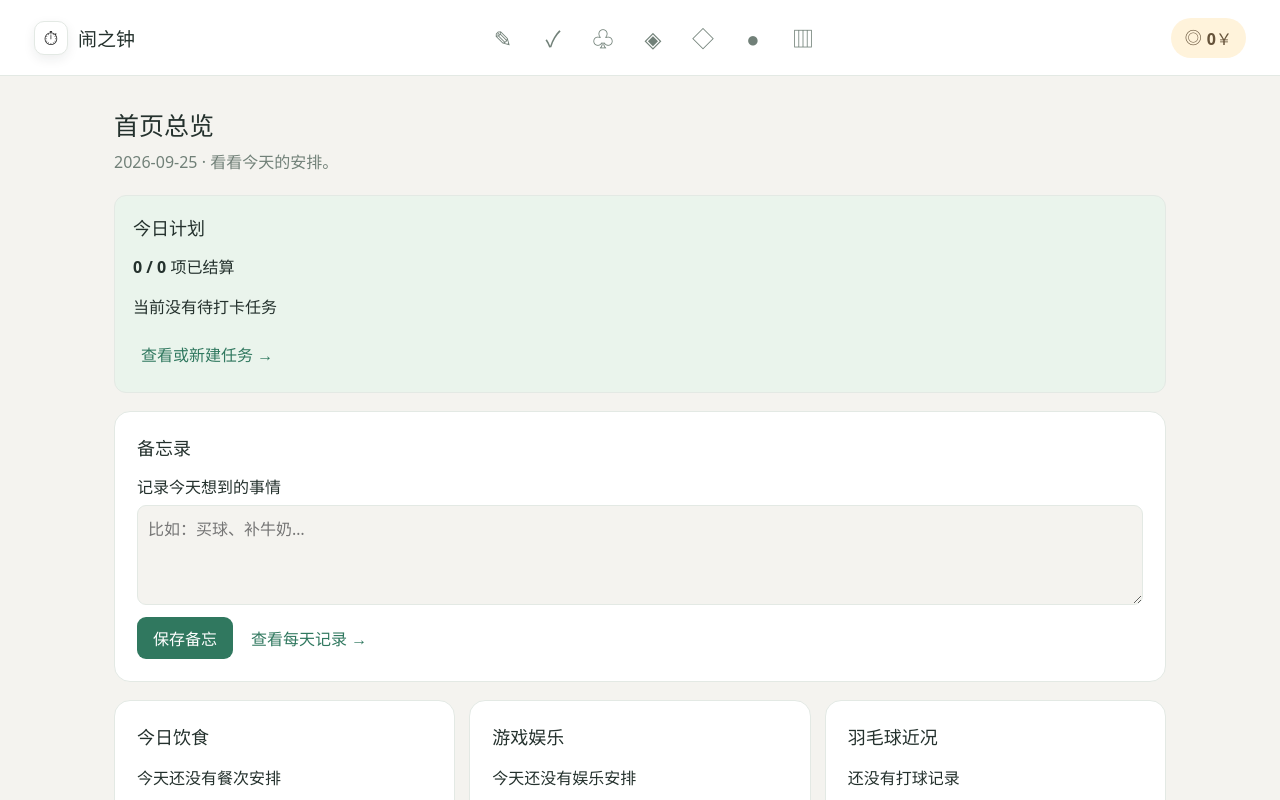
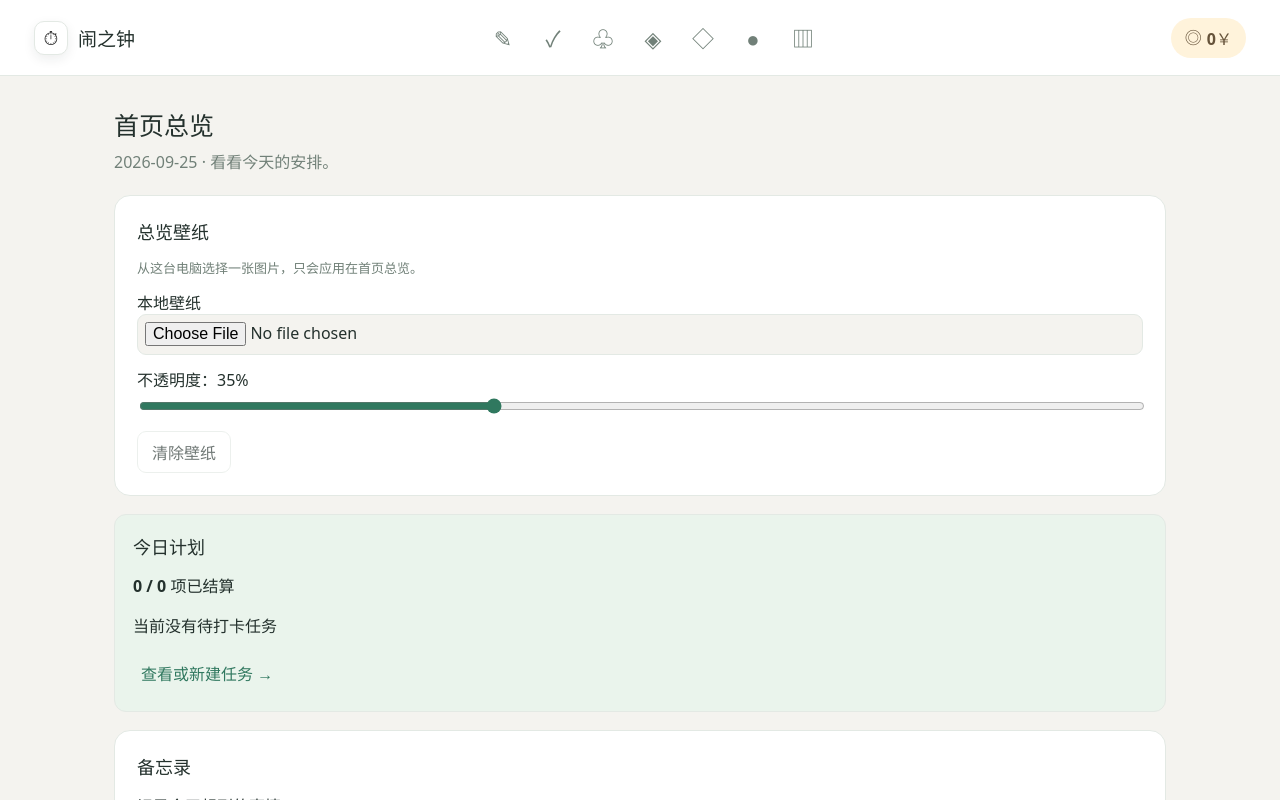
Before and after one commit to lorry-cpu/naozhizhong, a React (Vite) app: page / in a window 1280 px wide. Shown: the top 800 px of the page. Built offline with nearby package versions, Linux system fonts and the light colour scheme.

Commit message:
为总览增加本地壁纸与不透明度设置

```diff
--- a/src/pages/HomePage.tsx
+++ b/src/pages/HomePage.tsx
@@ -1,9 +1,18 @@
-import { useEffect, useState } from 'react'
-import { all, watchChanges } from '../db/database'
+import { useEffect, useState, type CSSProperties, type ChangeEvent } from 'react'
+import { all, remove, saveSetting, setting, watchChanges } from '../db/database'
 import type { Badminton, Entertainment, Meal, TaskInstance } from '../db/types'
 import { badmintonMinutes } from '../domain/life'
 import { localDateKey } from '../domain/rules'
 import type { PageId } from '../app/App'
+
+function readAsDataUrl(file: File): Promise<string> {
+  return new Promise((resolve, reject) => {
+    const reader = new FileReader()
+    reader.onload = () => typeof reader.result === 'string' ? resolve(reader.result) : reject(new Error('无法读取图片文件'))
+    reader.onerror = () => reject(reader.error || new Error('无法读取图片文件'))
+    reader.readAsDataURL(file)
+  })
+}
 
 export function HomePage({ memo, onMemo, onSave, navigate }: {
   memo: string; onMemo: (text: string) => void; onSave: () => void
@@ -14,6 +23,9 @@ export function HomePage({ memo, onMemo, onSave, navigate }: {
   const [fun, setFun] = useState<Entertainment[]>([])
   const [games, setGames] = useState<Badminton[]>([])
   const [error, setError] = useState('')
+  const [wallpaper, setWallpaper] = useState<string | null>(null)
+  const [wallpaperOpacity, setWallpaperOpacity] = useState(0.35)
+  const [wallpaperMessage, setWallpaperMessage] = useState('')
   useEffect(() => {
     const load = () => {
       void Promise.all([all('occurrences'), all('meals'), all('entertainment'), all('badminton')])
@@ -24,14 +36,85 @@ export function HomePage({ memo, onMemo, onSave, navigate }: {
     const unwatch = watchChanges(load)
     return () => { unwatch(); window.clearInterval(interval) }
   }, [])
+  useEffect(() => {
+    const loadWallpaper = () => {
+      void Promise.all([setting('overviewWallpaper'), setting('overviewWallpaperOpacity')])
+        .then(([savedWallpaper, savedOpacity]) => {
+          setWallpaper(typeof savedWallpaper === 'string' && savedWallpaper ? savedWallpaper : null)
+          if (typeof savedOpacity === 'number' && Number.isFinite(savedOpacity)) {
+            setWallpaperOpacity(Math.min(1, Math.max(0, savedOpacity)))
+          }
+        })
+        .catch(e => setWallpaperMessage(`读取壁纸设置失败：${String(e)}`))
+    }
+    loadWallpaper()
+    return watchChanges(loadWallpaper)
+  }, [])
+  async function importWallpaper(event: ChangeEvent<HTMLInputElement>) {
+    const file = event.target.files?.[0]
+    event.target.value = ''
+    if (!file) return
+    if (!file.type.startsWith('image/')) {
+      setWallpaperMessage('请选择图片文件')
+      return
+    }
+    try {
+      const dataUrl = await readAsDataUrl(file)
+      await saveSetting('overviewWallpaper', dataUrl)
+      setWallpaper(dataUrl)
+      setWallpaperMessage('壁纸已保存到本机')
+    } catch (e) {
+      setWallpaperMessage(`壁纸保存失败：${String(e)}`)
+    }
+  }
+  async function updateWallpaperOpacity(value: number) {
+    const next = Math.min(1, Math.max(0, value))
+    setWallpaperOpacity(next)
+    try {
+      await saveSetting('overviewWallpaperOpacity', next)
+      setWallpaperMessage(`壁纸不透明度已保存：${Math.round(next * 100)}%`)
+    } catch (e) {
+      setWallpaperMessage(`不透明度保存失败：${String(e)}`)
+    }
+  }
+  async function clearWallpaper() {
+    try {
+      await remove('settings', 'overviewWallpaper')
+      setWallpaper(null)
+      setWallpaperMessage('壁纸已清除')
+    } catch (e) {
+      setWallpaperMessage(`壁纸清除失败：${String(e)}`)
+    }
+  }
   const today = localDateKey(new Date())
   const todaysTasks = tasks.filter(row => row.date === today && row.status !== 'cancelled')
   const done = todaysTasks.filter(row => row.status === 'settled').length
   const todaysMeals = meals.filter(row => row.date === today).sort((a, b) => a.time.localeCompare(b.time))
   const todaysFun = fun.filter(row => row.date === today).sort((a, b) => a.plannedTime.localeCompare(b.plannedTime))
   const latest = [...games].sort((a, b) => (b.date + b.start).localeCompare(a.date + a.start))[0]
-  return <>
+  const overviewStyle = {
+    '--overview-wallpaper': wallpaper ? `url("${wallpaper}")` : 'none',
+    '--overview-wallpaper-opacity': String(wallpaperOpacity),
+  } as CSSProperties
+  return <div className={`overview-page${wallpaper ? ' has-wallpaper' : ''}`} style={overviewStyle}>
     <h1>首页总览</h1><p className="subtitle">{today} · 看看今天的安排。</p>
+    <section className="panel overview-wallpaper-settings">
+      <h2>总览壁纸</h2>
+      <p className="muted-small">从这台电脑选择一张图片，只会应用在首页总览。</p>
+      <label htmlFor="overview-wallpaper-file">本地壁纸
+        <input id="overview-wallpaper-file" type="file" accept="image/*" onChange={event => void importWallpaper(event)} />
+      </label>
+      <label htmlFor="overview-wallpaper-opacity">不透明度：{Math.round(wallpaperOpacity * 100)}%
+        <input id="overview-wallpaper-opacity" type="range" min="0" max="100" step="5"
+          value={Math.round(wallpaperOpacity * 100)}
+          onChange={event => void updateWallpaperOpacity(Number(event.target.value) / 100)} />
+      </label>
+      <div className="button-row">
+        <button className="button-secondary" type="button" onClick={() => void clearWallpaper()} disabled={!wallpaper}>清除壁纸</button>
+        {wallpaper && <span className="muted-small">已使用本地壁纸</span>}
+      </div>
+      {wallpaperMessage && <p className="muted-small" aria-live="polite">{wallpaperMessage}</p>}
+    </section>
     <div className="card-grid">
       <section className="panel summary-card"><h2>今日计划</h2><strong>{done} / {todaysTasks.length} 项已结算</strong>
         <p>{todaysTasks.find(row => row.status === 'pending')?.title ?? '当前没有待打卡任务'}</p>
@@ -55,5 +138,5 @@ export function HomePage({ memo, onMemo, onSave, navigate }: {
         <button className="button-link" onClick={() => navigate('badminton')}>打球记录 →</button></section>
     </div>
     {error && <p role="alert" className="error">{error}</p>}
-  </>
+  </div>
 }
--- a/src/styles/app.css
+++ b/src/styles/app.css
@@ -29,6 +29,10 @@ button { cursor: pointer; }
 .topbar nav .nav-item[title]:hover::after, .topbar nav .nav-item[title]:focus-visible::after { content: attr(title); position: absolute; z-index: 2; top: 52px; left: 50%; transform: translateX(-50%); padding: 5px 9px; border-radius: 5px; background: #252525; color: #fff; font-size: 12px; line-height: 1.2; white-space: nowrap; }
 .topbar small, .subtitle { color: var(--app-muted); }
 .content { width: min(1120px, 100%); margin: 0 auto; padding: 32px 34px; }
+.overview-page { position: relative; isolation: isolate; }
+.overview-page::before { content: ""; position: absolute; z-index: -1; inset: -12px; border-radius: 24px; background-image: var(--overview-wallpaper, none); background-size: cover; background-position: center; opacity: var(--overview-wallpaper-opacity, 0); pointer-events: none; }
+.overview-page.has-wallpaper::before { box-shadow: 0 10px 36px #1e29251c; }
+.overview-page > * { position: relative; }
 h1 { font-size: 25px; line-height: 1.4; margin: 0 0 6px; }
 h2 { font-size: 18px; margin: 0 0 14px; }
 .subtitle { margin: 0 0 22px; }
@@ -36,6 +40,8 @@ h2 { font-size: 18px; margin: 0 0 14px; }
 .panel label { display: block; margin: 12px 0 7px; }
 .panel textarea, .panel input, .panel select { width: 100%; border: 1px solid var(--app-border); background: var(--app-bg); color: var(--app-ink); border-radius: 9px; padding: 10px; min-height: 41px; }
 .panel textarea { min-height: 100px; resize: vertical; display: block; margin-bottom: 12px; }
+.overview-wallpaper-settings input[type="file"] { padding: 7px; }
+.overview-wallpaper-settings input[type="range"] { accent-color: var(--app-primary); padding: 0; min-height: 26px; }
 .button-primary { background: var(--app-primary); color: #fff; border: 0; padding: 9px 16px; border-radius: 9px; }
 .feedback { color: var(--app-primary); }
 .error { color: #b53636; padding: 10px; }
```
Also changed, not shown: 6 other files (tests, documents, lock files or other folders).
